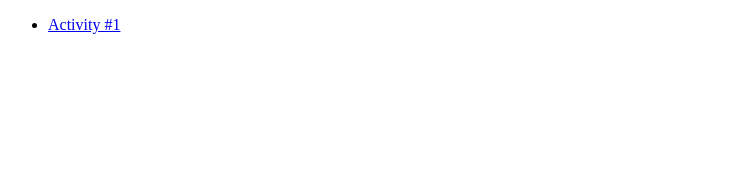
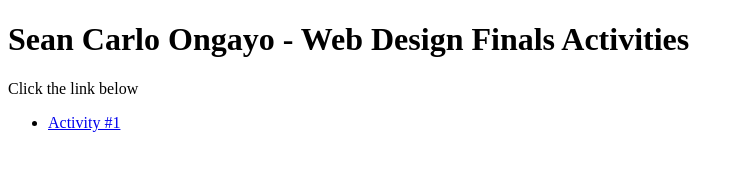
Before and after one commit to SeanCarloOngayo/WebDesign2026-1.1, a plain HTML site: page index.html in a window 1280 px wide. Shown: the whole page, without its empty margins (0-744 px from the left). Drawn offline with Linux system fonts and the light colour scheme.

Commit message:
Update index.html

```diff
--- a/index.html
+++ b/index.html
@@ -4,6 +4,8 @@
     <title>Sean Carlo Ongayo</title>
   </head>
   <body>
+    <h1>Sean Carlo Ongayo - Web Design Finals Activities</h1>
+    <p>Click the link below</p>
      <ul>
        <li>
          <a href="sean-activity-1.html">Activity #1</a>
```
